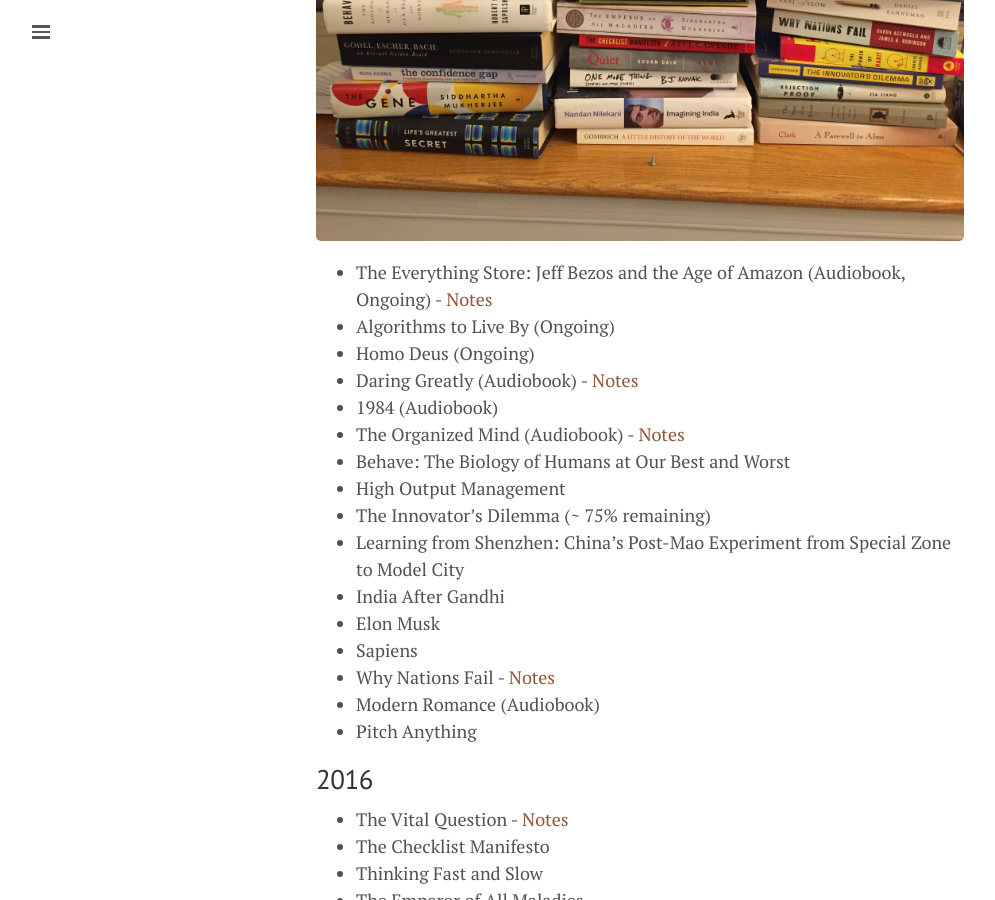
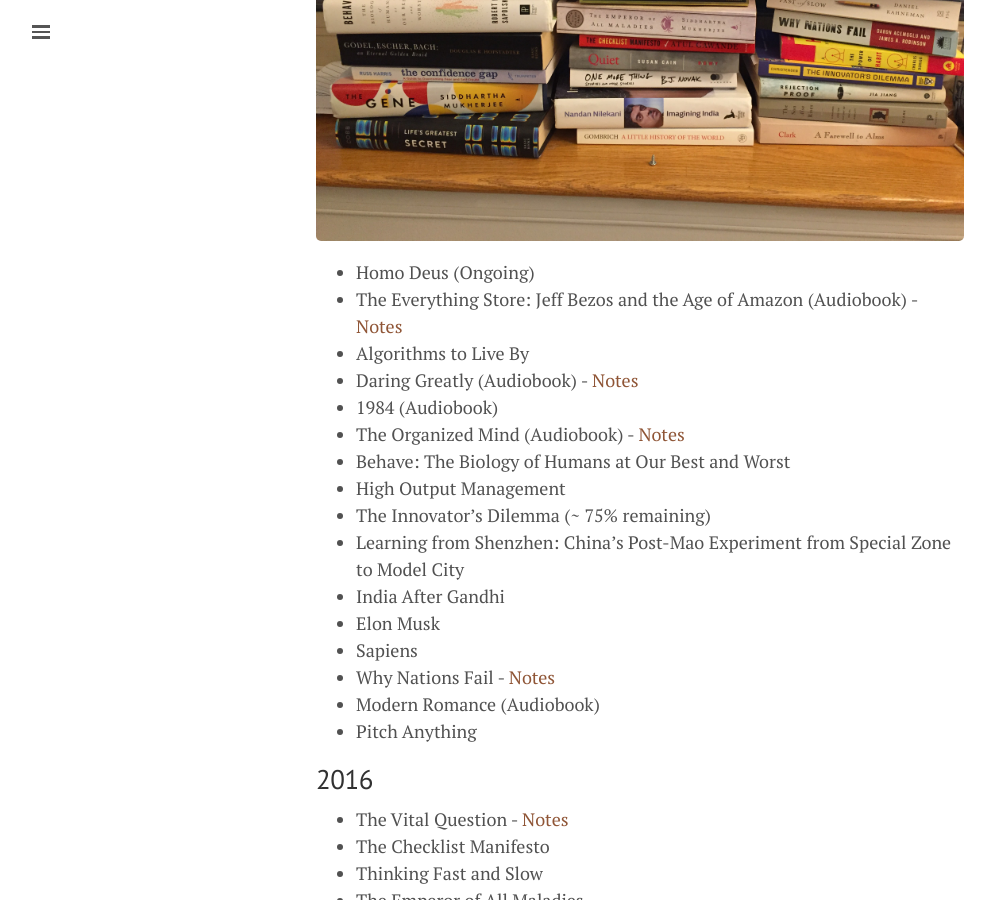
Before and after one commit to hardikp/hardikp.github.io, a Jekyll site: the page built from books.md, in a window 1280 px wide and 900 px high, scrolled down 731 px. Shown: the whole window, without its empty margins (0-995 px from the left). Built offline with Jekyll 4.4.1, drawn with Linux system fonts in a browser that asks for light colours.

Commit message:
Updating the books

```diff
--- a/books.md
+++ b/books.md
@@ -14,9 +14,9 @@
 
 ## 2017
 <img src="/assets/books-2017.JPG">
-* The Everything Store: Jeff Bezos and the Age of Amazon (Audiobook, Ongoing) - [Notes](/books/everything_store)
-* Algorithms to Live By (Ongoing)
 * Homo Deus (Ongoing)
+* The Everything Store: Jeff Bezos and the Age of Amazon (Audiobook) - [Notes](/books/everything_store)
+* Algorithms to Live By
 * Daring Greatly (Audiobook) - [Notes](/books/daring_greatly)
 * 1984 (Audiobook)
 * The Organized Mind (Audiobook) - [Notes](/books/organized_mind)
```
